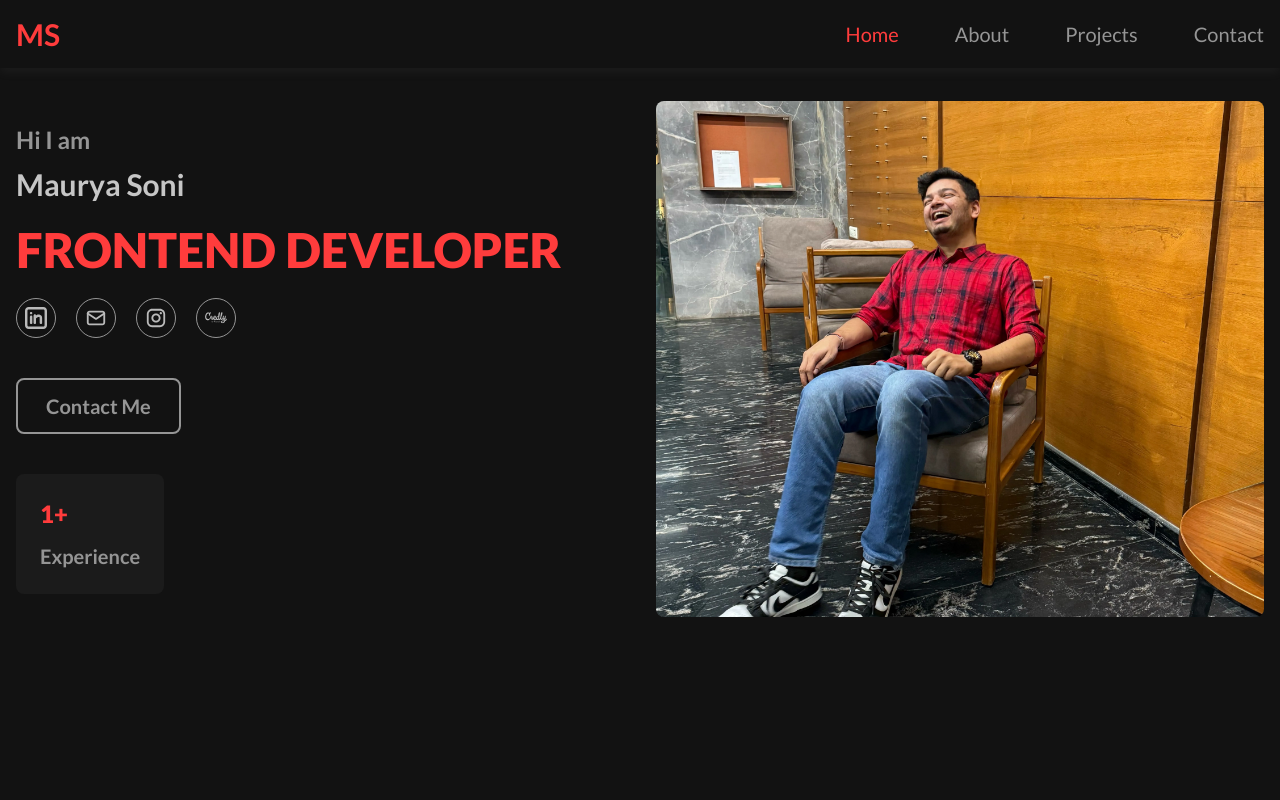
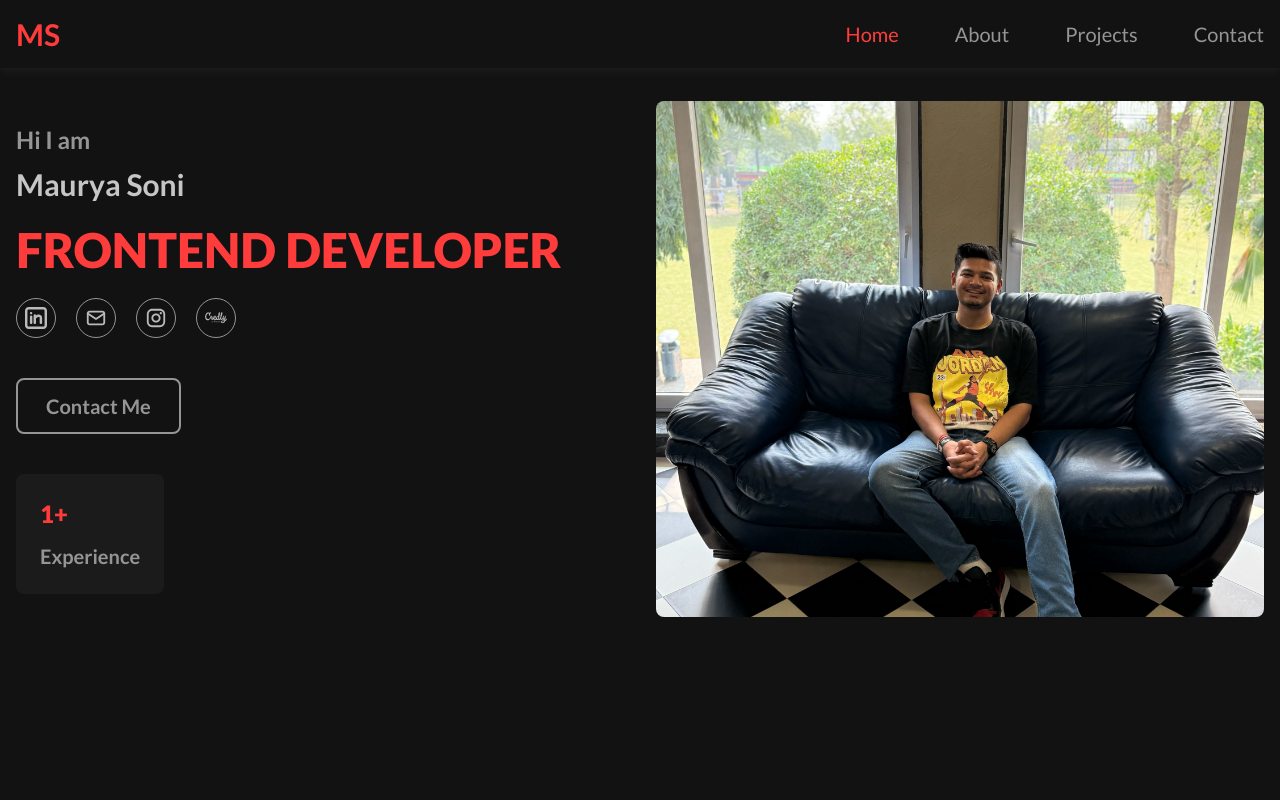
Before and after one commit to chat-app-mern/my-portfolio, a Next.js app: page / in a window 1280 px wide. Shown: the top 800 px of the page. Built offline with nearby package versions, Linux system fonts and the light colour scheme.

Commit message:
update banner image.

```diff
--- a/src/sections/BannerSection/BannerSection.jsx
+++ b/src/sections/BannerSection/BannerSection.jsx
@@ -111,7 +111,7 @@ const BannerSection = () => {
                         <div className="lg:py-5">
                             <div className="pb-[85%] relative">
                                 <Image
-                                    src={'/images/maurya-image-one.webp'}
+                                    src={'/images/maurya-main-image.jpg'}
                                     alt="main-image"
                                     className="object-cover rounded-lg bg-primary"
                                     fill
```
Also changed, not shown: public/images/maurya-main-image.jpg (added).
